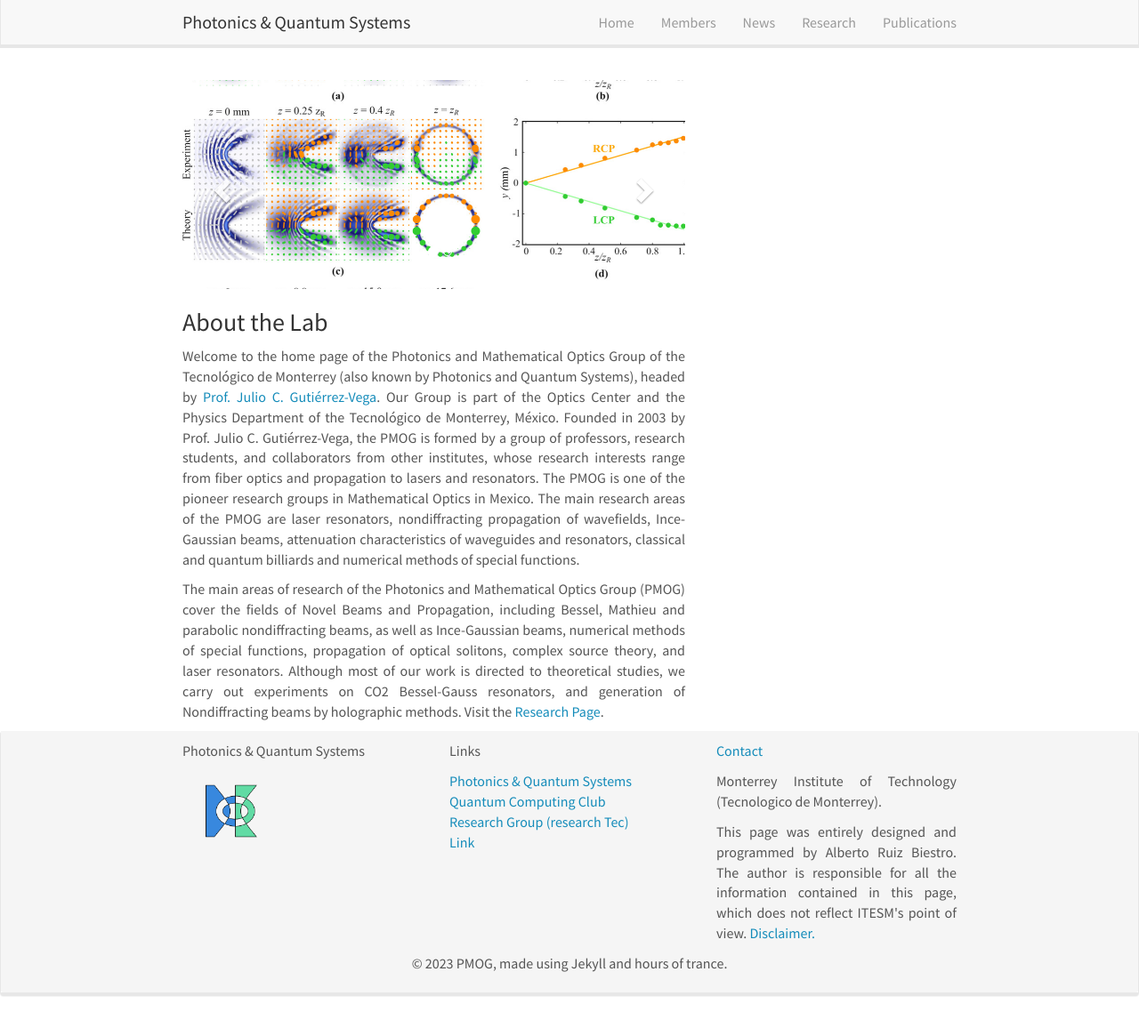
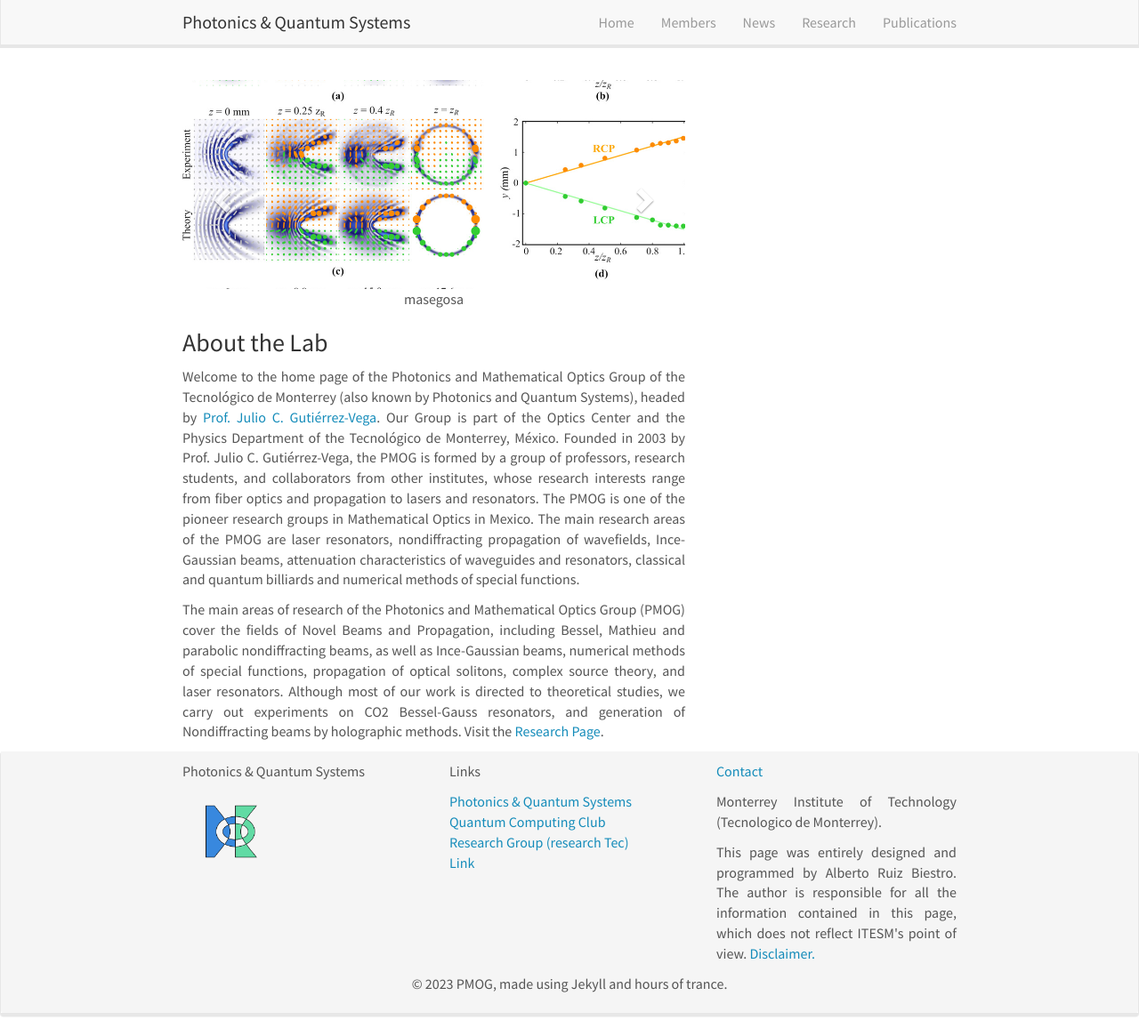
Before and after one commit to Tec-Quantum-Computing-Club/tec-quantum-computing-club.github.io, a Jekyll site: the page built from _pages/home.md, in a window 1280 px wide and 1165 px high. Shown: the whole window at 89% size. Built offline with Jekyll 4.4.1, drawn with Linux system fonts in a browser that asks for light colours; nearby versions of some CDN libraries.

Commit message:
news test

```diff
--- a/_config.yml
+++ b/_config.yml
@@ -15,6 +15,7 @@ description: > # this means to ignore newlines until "baseurl:"
   light engineering, and nonlinear systems.
 baseurl: ""
 url: ""
+title1: "masegosa"
 
 include:
   - .htaccess
--- a/_layouts/homelay.html
+++ b/_layouts/homelay.html
@@ -15,12 +15,15 @@ layout: default
 		<div class="carousel-inner" markdown="0">
 			<div class="item active">
 				<img src="{{ site.url }}{{ site.baseurl }}/images/slider/slider1.png" alt="Slide 1" />
+        <div class="text-center">{{ site.title1 }}</div>
 			</div>
 			<div class="item">
 				<img src="{{ site.url }}{{ site.baseurl }}/images/slider/slider2.png" alt="Slide 2" />
+        <div class="text-center">{{ site.title1 }}</div>
 			</div>
 			<div class="item">
 				<img src="{{ site.url }}{{ site.baseurl }}/images/slider/slider3.png" alt="Slide 3" />
+        <div class="text-center">{{ site.title1 }}</div>
 			</div>
 		</div>
 		<a class="left carousel-control" href="#carousel" role="button" data-slide="prev">
```
